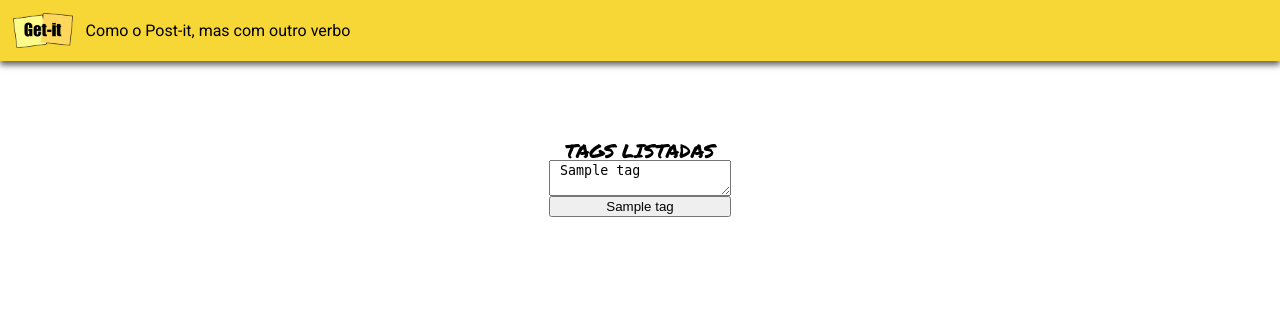
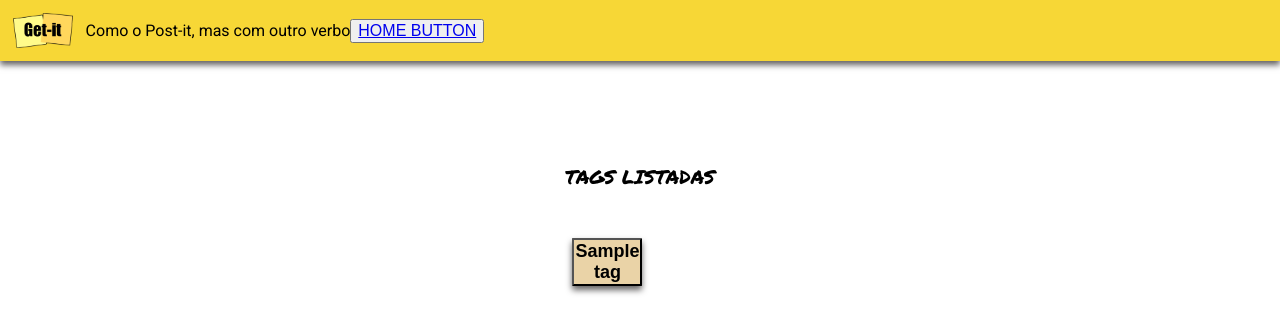
Before and after one commit to lucamelao/TecWeb-P1B, a Django app: template notes/templates/notes/tagsList.html in a window 1280 px wide. Shown: the top 333 px of the page. Run offline with Django 3.2, Linux system fonts and the light colour scheme; the template is opened without the code that fills it: values that come from a table or form of the project are taken from there, others are empty; tables that the repository leaves empty hold one stand-in row (values such as "Sample post"); some libraries are stand-ins or nearby versions.

Commit message:
Tarefa 3 completa
Foi implementado o sistema de tags para as anotações.

```diff
--- a/notes/static/notes/css/getit.css
+++ b/notes/static/notes/css/getit.css
@@ -234,11 +234,31 @@
   align-items: center;
   font-family: 'Permanent Marker', cursive;
   font-size: larger;
+  padding: 2%;
 }
 
 .list-tags{
   display: flex;
-  flex-direction: column;
-  flex-wrap: wrap;
+  flex-direction: row;
+  justify-content: space-between;
   font-size: medium;
 }
+
+.title-tag{
+  position: fixed;
+  top: 60%;
+  left: 45%;
+  font-size: large;
+  font-weight: bold;
+}
+
+.tag{
+  position: relative;
+  top: 2rem;
+  right: 2.35rem;
+  width: 200%;
+  height: 200%;
+  font-size: large;
+  font-weight: bold;
+  margin: 20%;
+}
--- a/notes/templates/notes/tagsList.html
+++ b/notes/templates/notes/tagsList.html
@@ -5,18 +5,19 @@
 <div class="appbar">
   <img src="{% static 'notes/img/logo-getit.png' %}" class="logo"/>
   <span class="subtitle">Como o Post-it, mas com outro verbo</span>
+  <button>
+  <a href=".." class = "list-tags"> HOME BUTTON </a>
+  </button>
 </div>
 
 <div class = "tags-container">
-  <h1>
-    TAGS LISTADAS
-  </h1>
-  {% for tag in tags %}
-  <form class = "list-tags" method = "post" action = "/notes_per_tag">
-    {% csrf_token %}
-    <textarea name = "tag" class="tags" type="submit"> {{tag.name}} </textarea>
-    <button class="tags" type="submit"> {{tag.name}} </button>
+  <h1>TAGS LISTADAS</h1>
+  <div class = "list-tags">
+    {% for tag in tags %}
+    <form id = "group_per_tag-{{tag.id}}" method = "post" action = "/group_per_tag">{% csrf_token %}</form>
+    <textarea class = "id" name = "tag" form = "group_per_tag-{{tag.id}}">{{tag.name}}</textarea>
+    <button class="card tag" formaction = "/group_per_tag" form = "group_per_tag-{{tag.id}}">{{tag.name}}</button>
     {% endfor %}
-</form>
+  </div>
 </div>
 {% endblock %}
--- a/notes/urls.py
+++ b/notes/urls.py
@@ -10,8 +10,8 @@
     path('', views.index, name='index'),
     path('delete', views.remove_note, name='remove_note'),
     path('update', views.update_note, name='update_note'),
-    path('all_tags', views.list_tags, name='list_tags'),
-    path('notes_per_tag', views.group_per_tag, name='group_per_tag'),
+    path('list_tags', views.list_tags, name='list_tags'),
+    path('group_per_tag', views.group_per_tag, name='group_per_tag'),
 ]
 
 
```
Also changed, not shown: notes/templates/notes/index.html (+15 -22 lines), notes/templates/notes/tagNotes.html (+8 -2 lines), notes/views.py (+7 -10 lines).
